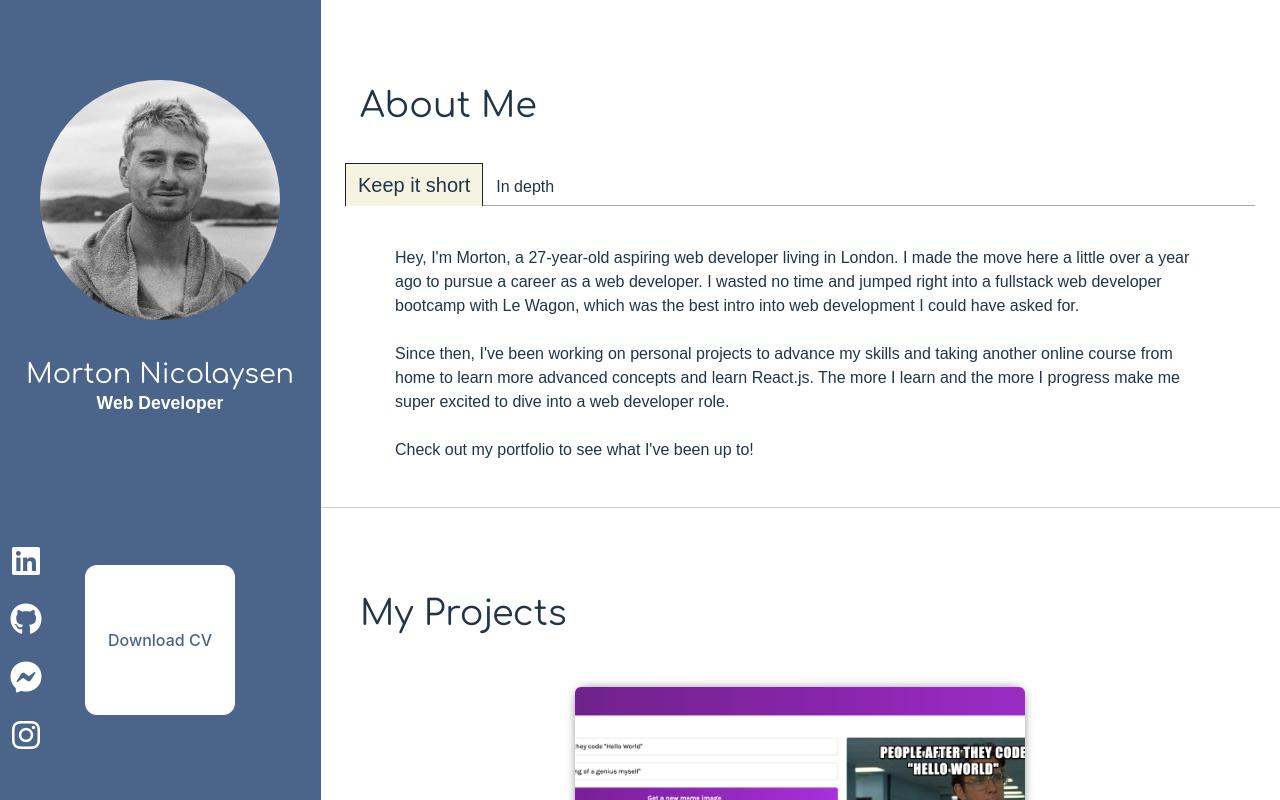
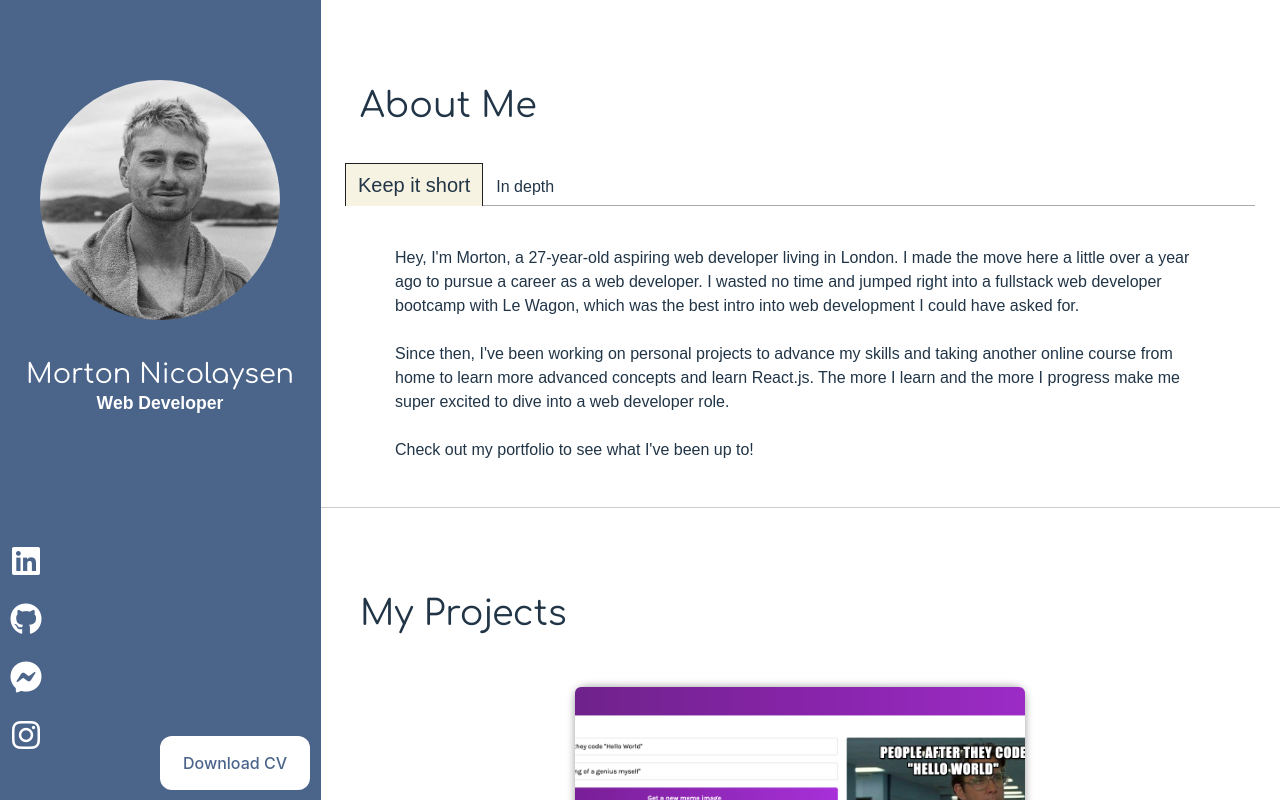
Before and after one commit to MNicolaysen/portfolio-site, a React (Vite) app in the folder portfolio-site/: page / in a window 1280 px wide. Built offline with nearby package versions, Linux system fonts and the light colour scheme; a web font is replaced by a local one.

Commit message:
styling bug fixes

```diff
--- a/portfolio-site/src/components/Header.css
+++ b/portfolio-site/src/components/Header.css
@@ -131,10 +131,8 @@
     bottom: 0;
     right: 0;
     margin: 0 10px 10px 0;
-    border: none;
-    border-radius: 12px;
     font-size: 1rem;
-    color: #4a648a;
-    background-color: white;
+    transform: none;
+    top: 92%;
   }
 }
--- a/portfolio-site/src/components/Projects.jsx
+++ b/portfolio-site/src/components/Projects.jsx
@@ -5,6 +5,9 @@ import "./Projects.css";
 function Card({ title, imageSrc, framework, alt, description, linkOne, linkTwo }) {
   const [showDetails, setShowDetails] = useState(false);
 
+  const handleClick = () => {
+    window.open(linkOne, '_blank');
+  }
 
   const handleButton1Click = () => {
     window.open(linkOne, '_blank');
@@ -24,7 +27,7 @@ function Card({ title, imageSrc, framework, alt, description, linkOne, linkTwo }
   return (
     <div className="card-container">
       {window.innerWidth >= 1000 ? (
-        <div className={`card ${framework === 'React.js' ? 'react-framework' : ''}`}>
+        <div className={`card ${framework === 'React.js' ? 'react-framework' : ''}`} onClick={handleClick}>
           <img className="project-img" src={imageSrc} alt={alt} />
           <div className='details'>
             <h3 className="card-title">{title}</h3>
@@ -41,7 +44,7 @@ function Card({ title, imageSrc, framework, alt, description, linkOne, linkTwo }
           </div>
         </div>
       ) : (
-        <div className="card">
+        <div className="card" onClick={handleClick}>
           <h3 className="card-title">{title}</h3>
           <img className="project-img" src={imageSrc} alt={alt} />
           {showDetails && (
@@ -50,7 +53,7 @@ function Card({ title, imageSrc, framework, alt, description, linkOne, linkTwo }
               <p>{description}</p>
             </div>
           )}
-          <button className="see-more-button" onClick={() => setShowDetails(!showDetails)}>
+          <button className="see-more-button" onClick={toggleDetails}>
             {showDetails ? 'See Less' : 'See More'}
           </button>
         </div>
@@ -60,12 +63,26 @@ function Card({ title, imageSrc, framework, alt, description, linkOne, linkTwo }
 }
 
 export default function Projects() {
+  const lastCardRef = useRef(null);
+
+  useEffect(() => {
+    const lastCard = lastCardRef.current;
+
+    if (lastCard) {
+      lastCard.classList.add('last-card');
+    }
+  }, []);
+
   return (
     <div className='projects'>
       <h2 className='main-header'>My Projects</h2>
       <div className='card-group'>
         {projectsData.map((project, index) => (
-          <Card key={index} {...project} />
+          <Card
+            key={index}
+            {...project}
+            ref={index === projectsData.length - 1 ? lastCardRef : null}
+          />
         ))}
       </div>
     </div>
```
